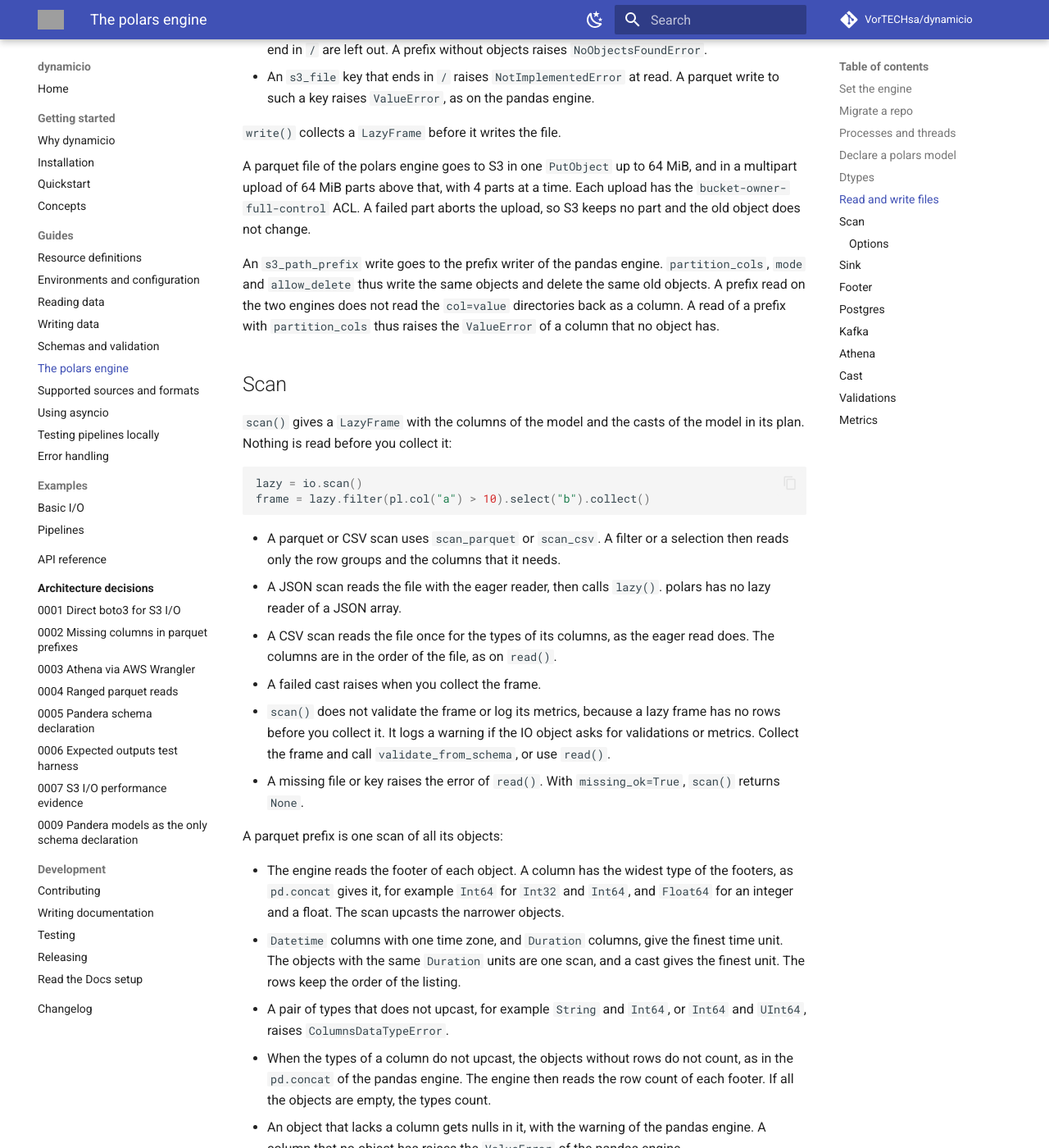
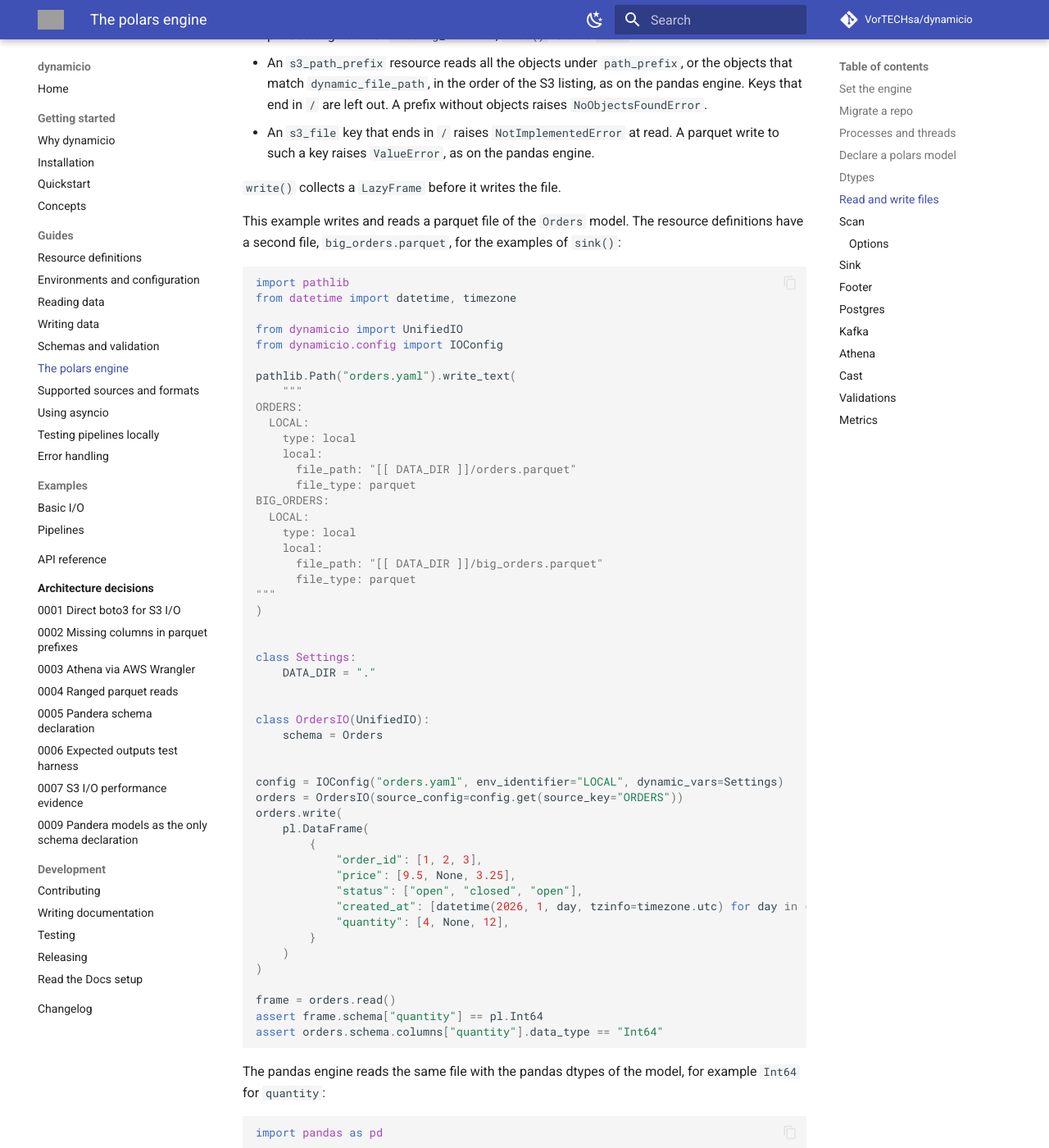
Before and after one commit to VorTECHsa/dynamicio, an MkDocs documentation site: the page built from docs/guides/polars-engine.md, in a window 1280 px wide and 1400 px high, scrolled down 4580 px. Shown: the whole window at 82% size. Built offline with MkDocs 1.6.1 and Material for MkDocs 9.7.7, drawn with Linux system fonts in a browser that asks for light colours; comment, search, counter and statistics services are not loaded; some of the changed text lies outside the part shown; grey boxes are pictures that could not be loaded.

Commit message:
docs(RND-25354): add tested examples of the public polars API
The polars guide has runnable examples of each read, write, scan, sink,
footer, cast, validation and metric step. The docstrings of configure,
Field, DataModel, scan, sink and footer have Examples sections, and
tests/test_docs_examples.py runs them after the guide.

````diff
--- a/docs/guides/polars-engine.md
+++ b/docs/guides/polars-engine.md
@@ -10,8 +10,11 @@ writes a `postgres` resource, reads an `athena` resource and writes a `kafka` re
 
 ## Set the engine
 
+The examples of this page are one script. The test suite runs them in order, in an empty directory, on `local` files.
+
 An engine is a setting of the process. Set it before the first read or write:
 
+<!-- doctest -->
 ```python
 import dynamicio
 
@@ -68,6 +71,7 @@ polars. Thus a value that the repo sets after `import dynamicio` and before the
 A polars model is a `dynamicio.schema.polars.DataModel`. It has the same `dataset` and `table` class keywords as a pandas model, and its columns
 use the polars dtypes:
 
+<!-- doctest -->
 ```python
 from typing import Annotated
 
@@ -136,6 +140,71 @@ The readers are polars readers, and the engine then casts the frame to the model
 
 `write()` collects a `LazyFrame` before it writes the file.
 
+This example writes and reads a parquet file of the `Orders` model. The resource definitions have a second file, `big_orders.parquet`, for the
+examples of `sink()`:
+
+<!-- doctest -->
+```python
+import pathlib
+from datetime import datetime, timezone
+
+from dynamicio import UnifiedIO
+from dynamicio.config import IOConfig
+
+pathlib.Path("orders.yaml").write_text(
+    """
+ORDERS:
+  LOCAL:
+    type: local
+    local:
+      file_path: "[[ DATA_DIR ]]/orders.parquet"
+      file_type: parquet
+BIG_ORDERS:
+  LOCAL:
+    type: local
+    local:
+      file_path: "[[ DATA_DIR ]]/big_orders.parquet"
+      file_type: parquet
+"""
+)
+
+
+class Settings:
+    DATA_DIR = "."
+
+
+class OrdersIO(UnifiedIO):
+    schema = Orders
+
+
+config = IOConfig("orders.yaml", env_identifier="LOCAL", dynamic_vars=Settings)
+orders = OrdersIO(source_config=config.get(source_key="ORDERS"))
+orders.write(
+    pl.DataFrame(
+        {
+            "order_id": [1, 2, 3],
+            "price": [9.5, None, 3.25],
+            "status": ["open", "closed", "open"],
+            "created_at": [datetime(2026, 1, day, tzinfo=timezone.utc) for day in (1, 2, 3)],
+            "quantity": [4, None, 12],
+        }
+    )
+)
+
+frame = orders.read()
+assert frame.schema["quantity"] == pl.Int64
+assert orders.schema.columns["quantity"].data_type == "Int64"
+```
+
+The pandas engine reads the same file with the pandas dtypes of the model, for example `Int64` for `quantity`:
+
+<!-- doctest -->
+```python
+import pandas as pd
+
+assert pd.read_parquet("orders.parquet").dtypes["quantity"] == "Int64"
+```
+
 A parquet file of the polars engine goes to S3 in one `PutObject` up to 64 MiB, and in a multipart upload of 64 MiB parts above that, with 4 parts
 at a time. Each upload has the `bucket-owner-full-control` ACL. A failed part aborts the upload, so S3 keeps no part and the old object does not change.
 
@@ -147,9 +216,11 @@ delete the same old objects. A prefix read on the two engines does not read the
 
 `scan()` gives a `LazyFrame` with the columns of the model and the casts of the model in its plan. Nothing is read before you collect it:
 
+<!-- doctest -->
 ```python
-lazy = io.scan()
-frame = lazy.filter(pl.col("a") > 10).select("b").collect()
+lazy = orders.scan()
+frame = lazy.filter(pl.col("quantity") > 10).select("order_id").collect()
+assert frame["order_id"].to_list() == [3]
 ```
 
 - A parquet or CSV scan uses `scan_parquet` or `scan_csv`. A filter or a selection then reads only the row groups and the columns that it needs.
@@ -198,8 +269,11 @@ The engine checks the resource when you make the IO object, and again at each re
 
 `sink()` writes a `LazyFrame` with the casts, the validations and the metrics of the model in one `pl.collect_all`:
 
+<!-- doctest -->
 ```python
-io.sink(io.scan().filter(pl.col("a") > 10))
+big_orders = OrdersIO(source_config=config.get(source_key="BIG_ORDERS"), apply_schema_validations=True, log_schema_metrics=True)
+big_orders.sink(orders.scan().filter(pl.col("quantity") > 10))
+assert big_orders.read()["order_id"].to_list() == [3]
 ```
 
 - A parquet sink to a `local` or an `s3_file` resource streams the rows to a temporary file. It then copies the row groups to a file with the arrow
@@ -212,8 +286,10 @@ io.sink(io.scan().filter(pl.col("a") > 10))
 
 `sink()` also takes a list or a tuple of lazy frames, the parts of one frame in their order:
 
+<!-- doctest -->
 ```python
-io.sink([io_a.scan(), io_b.scan()])
+big_orders.sink([orders.scan(), orders.scan().with_columns(pl.col("order_id") + 3)])
+assert big_orders.read()["order_id"].to_list() == [1, 2, 3, 4, 5, 6]
 ```
 
 Each part gets the schema columns and the casts of the model before the concatenation. The parts can thus have other types of a column, for example
@@ -223,9 +299,15 @@ Each part gets the schema columns and the casts of the model before the concaten
 
 `footer()` reads the footer of the parquet file of a `local` or an `s3_file` resource, without its rows:
 
+<!-- doctest -->
 ```python
-footer = io.footer()
-footer.rows, footer.row_groups, footer.schema, footer.metadata[b"pandas"]
+import json
+
+footer = big_orders.footer()
+assert (footer.rows, footer.row_groups) == (6, 1)
+assert str(footer.schema.field("created_at").type) == "timestamp[ms, tz=UTC]"
+pandas_dtypes = {column["name"]: column["numpy_type"] for column in json.loads(footer.metadata[b"pandas"])["columns"]}
+assert pandas_dtypes["quantity"] == "Int64"
 ```
 
 The read is the same on the two engines, and does not fix the engine. On S3 it reads the end of the object with ranged `GetObject` calls. A
@@ -237,6 +319,32 @@ file type raises `EngineResourceError`.
 A read runs the query of the pandas engine, so `sql_query` and `params` give the same rows. `params` has the style of the driver, for example
 `%(low)s`. The engine then casts the frame to the model. A `pd.read_sql` option that changes the frame, for example `dtype` or `parse_dates`,
 raises `EngineResourceError`, because the cast of the model gives the types.
+
+The Postgres, Kafka and Athena examples need a database, a broker or an AWS account, so the test suite does not run them. They use a
+`CLOUD` environment of the same `orders.yaml`:
+
+```yaml
+ORDERS_DB:
+  CLOUD:
+    type: "postgres"
+    postgres:
+      db_host: "[[ DB_HOST ]]"
+      db_port: "[[ DB_PORT ]]"
+      db_name: "[[ DB_NAME ]]"
+      db_user: "[[ DB_USER ]]"
+      db_password: "[[ DB_PASS ]]"
+```
+
+```python
+cloud = IOConfig("orders.yaml", env_identifier="CLOUD", dynamic_vars=Settings)
+large = OrdersIO(
+    source_config=cloud.get(source_key="ORDERS_DB"),
+    sql_query="SELECT * FROM orders WHERE quantity > %(low)s",
+    params={"low": 10},
+).read()
+```
+
+A write needs the `table` class keyword of the model, for example `class Orders(DataModel, dataset="orders", table="sales.orders")`.
 
 A write replaces the rows of the table with the COPY of the pandas engine, in one transaction:
 
@@ -257,7 +365,11 @@ WRITE_TO_KAFKA:
       kafka_server: "[[ KAFKA_SERVER ]]"
       kafka_topic: "[[ KAFKA_TOPIC ]]"
     options:
-      key_column: "key"
+      key_column: "order_id"
+```
+
+```python
+OrdersIO(source_config=cloud.get(source_key="WRITE_TO_KAFKA")).write(frame)
 ```
 
 - A polars frame has no index. A missing `key_column`, or a `key_column` that is not a column of the model, thus raises `EngineResourceError` at once.
@@ -272,6 +384,19 @@ A Kafka read raises the `NotImplementedError` of the pandas engine.
 A read runs the awswrangler query of the pandas engine with its options, and the engine casts the result to the model. The `chunksize` option raises
 the `ValueError` of the pandas engine. An Athena write raises the `NotImplementedError` of the pandas engine.
 
+```yaml
+ORDERS_ATHENA:
+  CLOUD:
+    type: athena
+    athena:
+      s3_output: "s3://[[ ATHENA_BUCKET ]]/dynamicio/"
+      database: sales
+```
+
+```python
+frame = OrdersIO(source_config=cloud.get(source_key="ORDERS_ATHENA"), query="SELECT * FROM orders").read()
+```
+
 ## Cast
 
 `_apply_schema()` casts a frame to the polars dtypes of the model:
@@ -285,6 +410,21 @@ the `ValueError` of the pandas engine. An Athena write raises the `NotImplemente
 - A schema column that is not in the frame, or a `columns` option with a column that is not in the schema, raises `ColumnsDataTypeError`.
 - With `show_casting_warnings=True`, each column that casts logs its found and its expected dtype.
 - The engine ignores `strict_dtype_check`.
+
+<!-- doctest -->
+```python
+from dynamicio.errors import ColumnsDataTypeError
+
+text = pl.DataFrame({"order_id": ["4"], "price": ["1.5"], "status": ["open"], "created_at": ["2026-02-01 10:00:00"], "quantity": [None]})
+assert orders._apply_schema(text).schema["created_at"] == pl.Datetime("ms", "UTC")
+
+try:
+    orders._apply_schema(text.with_columns(order_id=pl.lit("x")))
+except ColumnsDataTypeError as error:
+    print(f"order_id does not cast: {error!r}")
+else:
+    raise AssertionError("a text that is not a number cast to an integer")
+```
 
 ## Validations
 
@@ -306,7 +446,39 @@ group. As on the pandas engine, the entry gives the first group with repeated ro
 `is_in` accepts a null when the pandas `isin` accepts it. A null of a float column matches NaN only. A null of an integer or a Boolean column matches no
 value. A null of the other columns matches None or NaN.
 
-`PolarsValidations.validator` registers a polars validator, as `@validator` of `dynamicio.schema.validations` does for the pandas engine.
+A write with validations raises before it writes the file:
+
+<!-- doctest -->
+```python
+from dynamicio.errors import SchemaValidationError
+
+try:
+    big_orders.write(orders.read().with_columns(order_id=pl.lit(1)))
+except SchemaValidationError as error:
+    assert "has_unique_values" in str(error)
+else:
+    raise AssertionError("a repeated order_id passed the validations")
+assert big_orders.read().height == 6
+```
+
+`PolarsValidations.validator` registers a polars validator, as `@validator` of `dynamicio.schema.validations` does for the pandas engine. A validator
+returns a `PolarsValidations.Pending`: the lazy queries of its result, and a function that makes a `ValidationResult` of their collected frames. The engine
+collects the queries of all validators in one `pl.collect_all`:
+
+<!-- doctest -->
+```python
+from dynamicio.schema.polars_validations import PolarsValidations
+from dynamicio.schema.validations import ValidationResult
+
+
+@PolarsValidations.validator
+def is_even(dataset, frame, column):
+    def finish(frames):
+        odd = frames[0].item()
+        return ValidationResult(valid=odd == 0, message=f"{odd} cell values of {dataset}[{column}] are odd", value=odd)
+
+    return PolarsValidations.Pending((frame.select((pl.col(column) % 2 == 1).sum()),), finish)
+```
 
 ## Metrics
 
@@ -316,3 +488,13 @@ lines of the pandas engine. For an empty or an all-null column, `Min`, `Max`, `M
 
 `PolarsMetrics.metric("Name")` registers a polars metric, as a `Metric` subclass does for the pandas engine. A polars metric is a function of the
 column name that returns a polars expression with one value.
+
+<!-- doctest -->
+```python
+from dynamicio.schema.polars_metrics import PolarsMetrics
+
+
+@PolarsMetrics.metric("Median")
+def median(column):
+    return pl.col(column).median()
+```
````
Also changed, not shown: CHANGELOG.md (+1 -0 lines), docs/development/documentation.md (+5 -2 lines), 8 other files.
